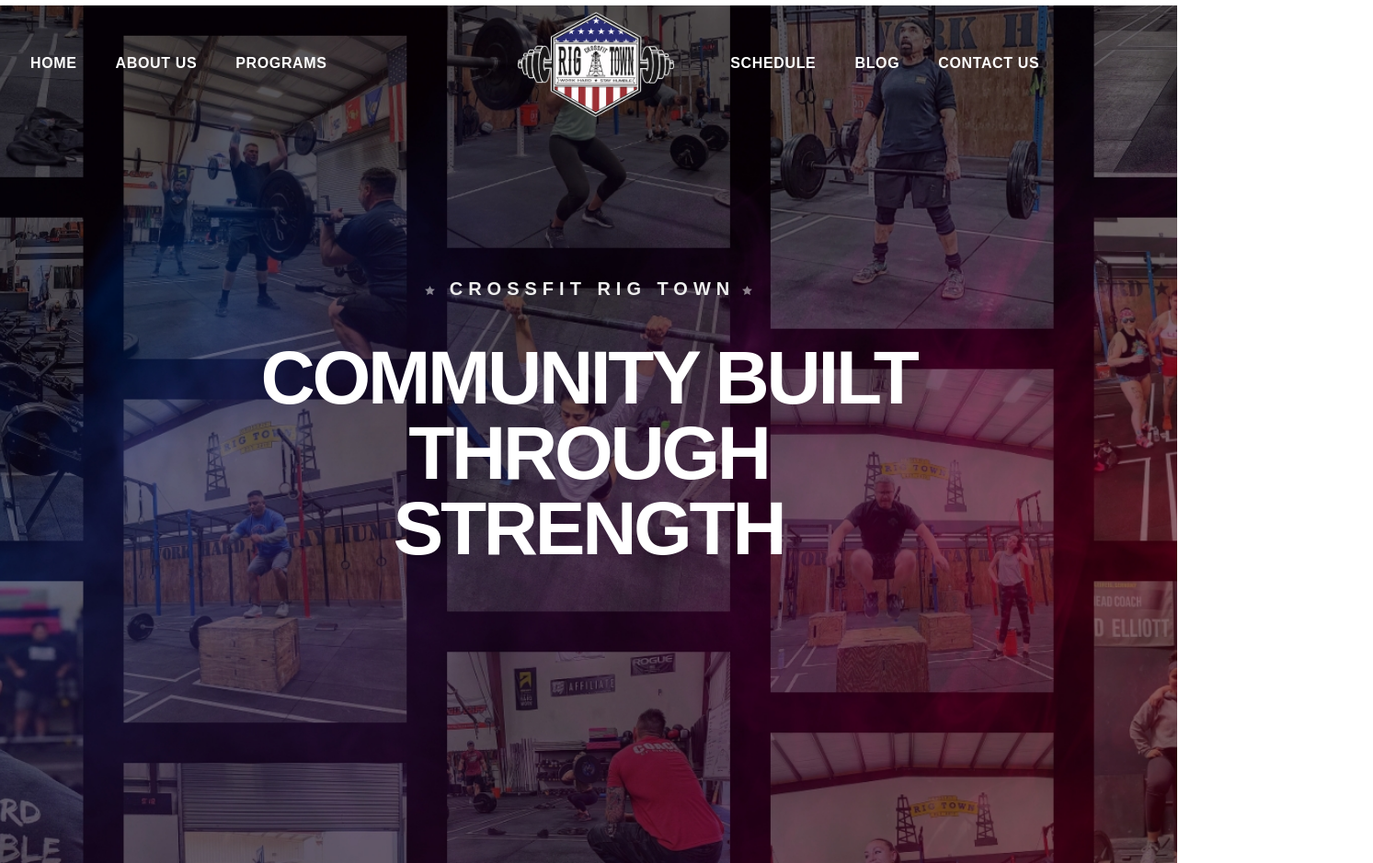
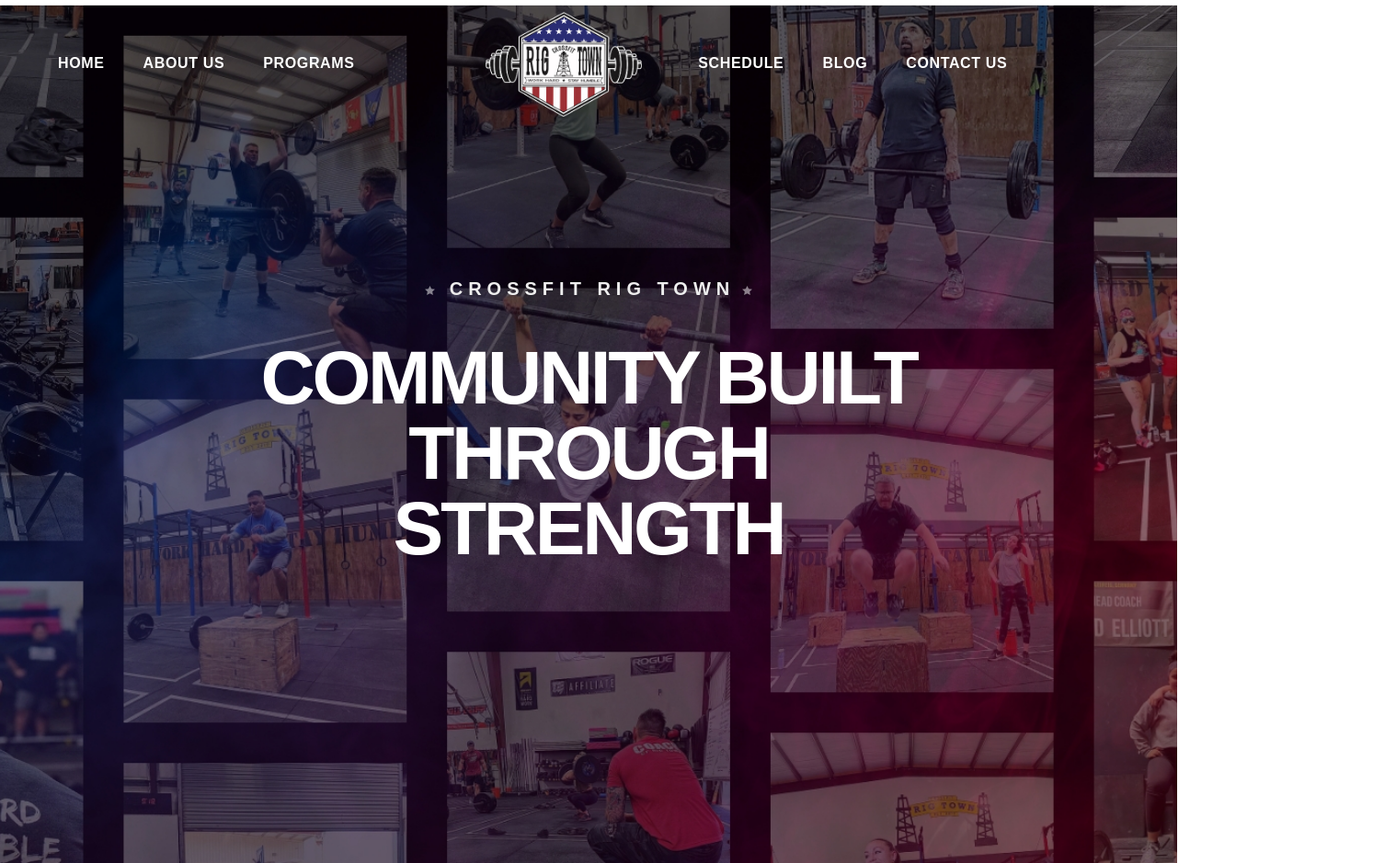
Before and after one commit to ankit-chauhan-codes/crossfit-rig-town-ankit, a plain HTML site: page index.html in a window 1280 px wide. Shown: the top 939 px of the page at 92% size, 1493 px wide, since content can reach past the window. Drawn offline with nearby package versions, Linux system fonts and the light colour scheme; a web font is replaced by a local one.

Commit message:
corrections

```diff
--- a/css/style.css
+++ b/css/style.css
@@ -5,7 +5,7 @@
 }
 
 .container{
-    max-width: 1400px;
+    max-width: 1220px;
 }
 
 .btn{
@@ -65,10 +65,6 @@
 .navbar{
     background: transparent;
     margin-bottom: -300px;
-}
-
-.navbar .navbar-brand{
-    margin-left: 70px;
 }
 
 .navbar .navbar-nav .nav-link{
--- a/index.html
+++ b/index.html
@@ -216,7 +216,7 @@
         </div>
       </div>
     </div>
-  </section>
+</section>
 
 <section id="team">
     <div class="container">
@@ -526,7 +526,7 @@
             <div class="footer-bottom-links">
             <a href="#"><img src="./images/facebook-icon.svg" alt="facebook-icon"></a>
             <a href="#" class="px-1"><img src="./images/intagram-icon.svg" alt="instagram-icon"></a>
-            <a href="#"><img src="./images/gmail-icon.svg" alt="">mail-icon</a>
+            <a href="#"><img src="./images/gmail-icon.svg" alt="mail-icon"></a>
           </div>
           </div>
         </div>
```
